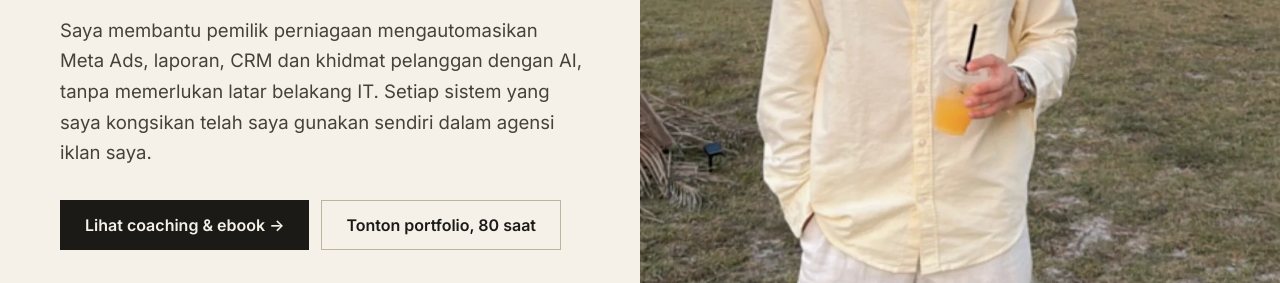
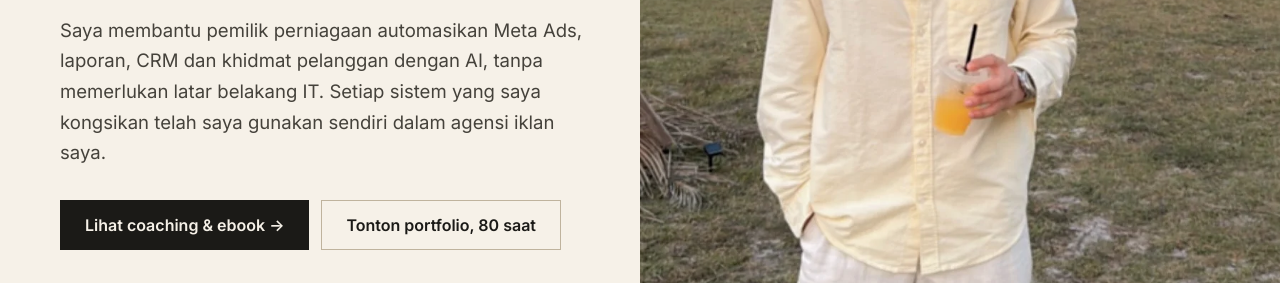
Before and after one commit to adielzainal00-pixel/adielzainal-laman, a plain HTML site: page index.html in a window 1280 px wide. Shown: the part 653-936 px from the top of the page. Drawn offline with Linux system fonts and the light colour scheme.

Commit message:
mengautomasikan -> automasikan

```diff
--- a/index.html
+++ b/index.html
@@ -50,7 +50,7 @@
       <p class="dari" id="dari">Salam Kejayaan 😊</p>
       <p class="kicker">Hai, saya Adiel Zainal</p>
       <h1>Kerja harian diurus AI. <em>Anda fokus membina perniagaan.</em></h1>
-      <p class="lead">Saya membantu pemilik perniagaan mengautomasikan Meta Ads, laporan, CRM dan khidmat pelanggan dengan AI, tanpa memerlukan latar belakang IT. Setiap sistem yang saya kongsikan telah saya gunakan sendiri dalam agensi iklan saya.</p>
+      <p class="lead">Saya membantu pemilik perniagaan automasikan Meta Ads, laporan, CRM dan khidmat pelanggan dengan AI, tanpa memerlukan latar belakang IT. Setiap sistem yang saya kongsikan telah saya gunakan sendiri dalam agensi iklan saya.</p>
       <div class="hero-cta">
         <a class="btn" href="#produk">Lihat coaching &amp; ebook →</a>
         <a class="btn btn-garis" href="#portfolio">Tonton portfolio, 80 saat</a>
```
Also changed, not shown: links.html (+1 -1 lines).
